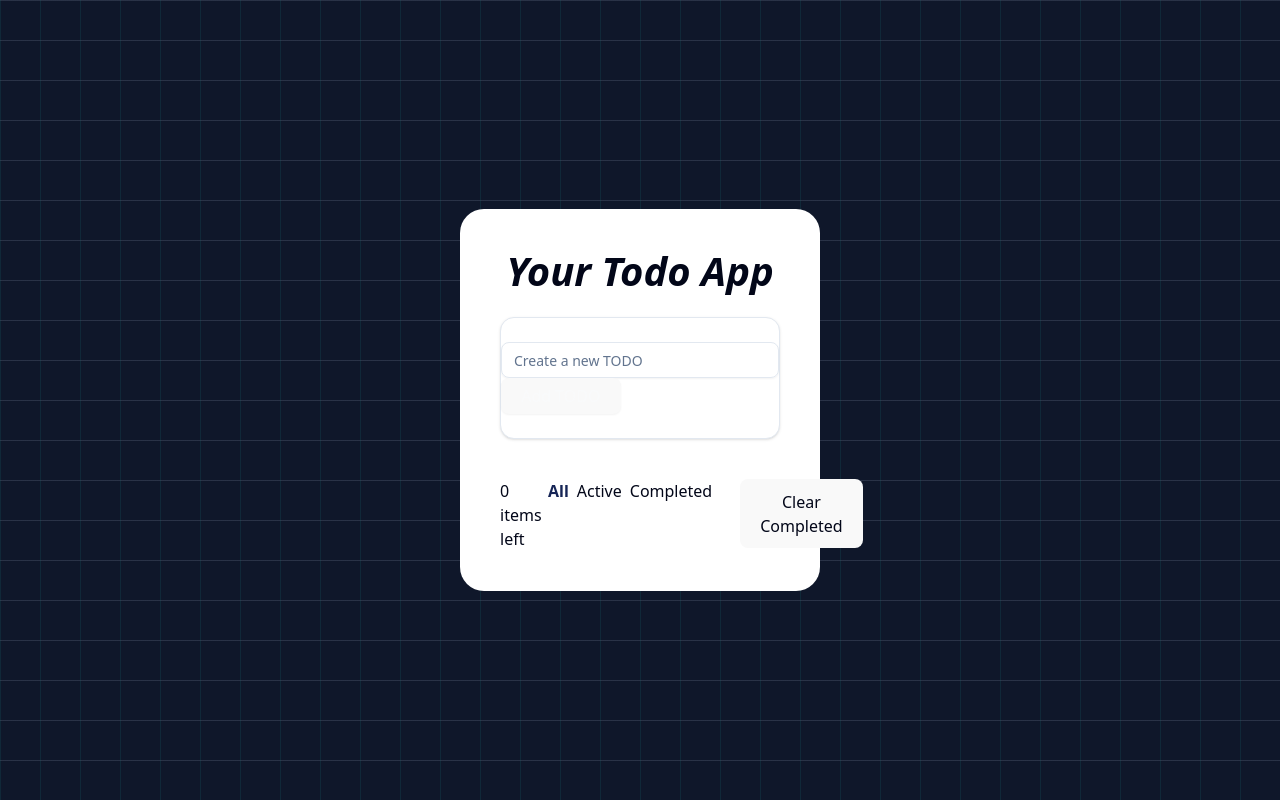
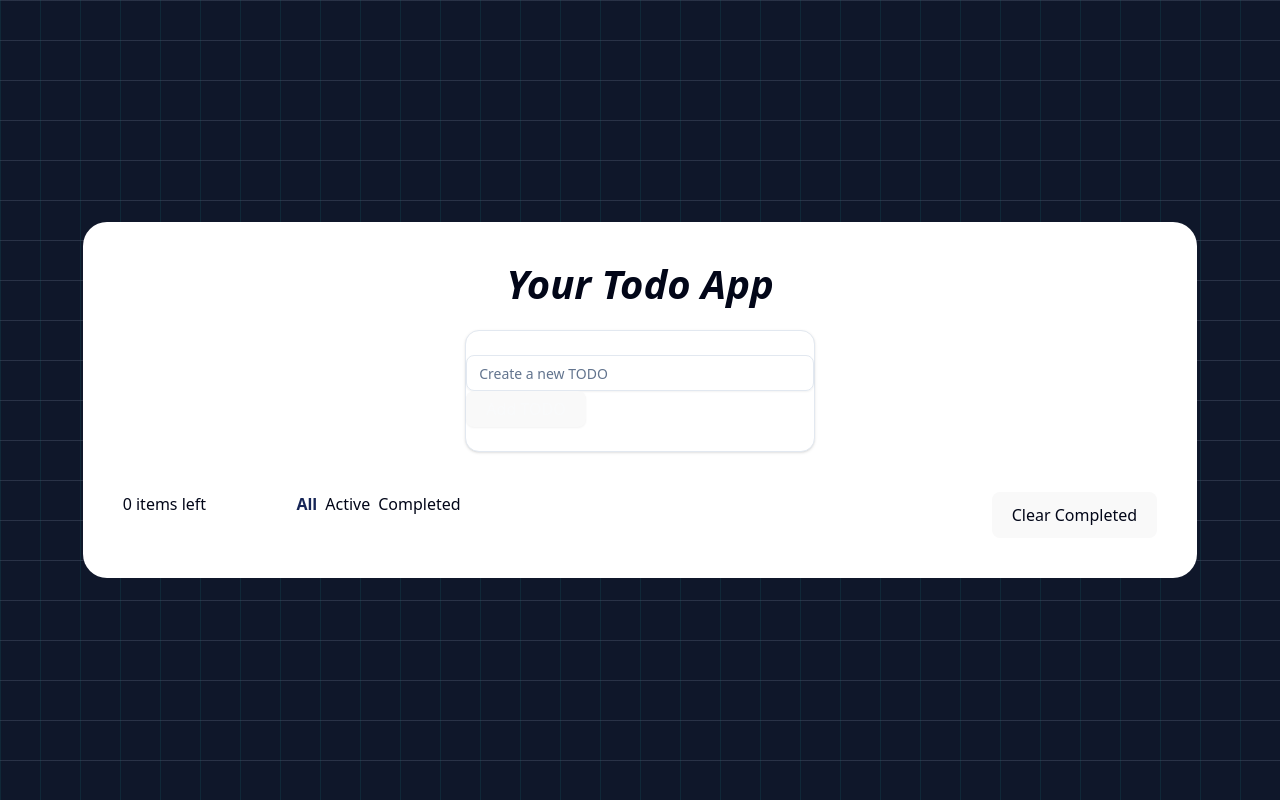
Before and after one commit to ernest03011/react-app, a React (Vite) app: page / in a window 1280 px wide. Built offline with nearby package versions, Linux system fonts and the light colour scheme.

Commit message:
chore: remove witdth and margin since it is not increasing enough on big screens

```diff
--- a/src/App.jsx
+++ b/src/App.jsx
@@ -15,7 +15,7 @@ function App() {
   }, [todos]);
 
   return (
-    <div className="bg-white px-10 py-10 rounded-3xl flex items-center justify-center flex-col max-w-90 m-auto">
+    <div className="bg-white px-10 py-10 rounded-3xl flex items-center justify-center flex-col">
       <Heading>
         <h1 className="mb-6 italic font-bold">Your Todo App</h1>
       </Heading>
--- a/src/index.css
+++ b/src/index.css
@@ -64,7 +64,6 @@ body {
   display: flex;
   align-items: center;
   justify-content: center;
-  min-width: 320px;
   min-height: 100vh;
 
   background: "#0f172a";
```
